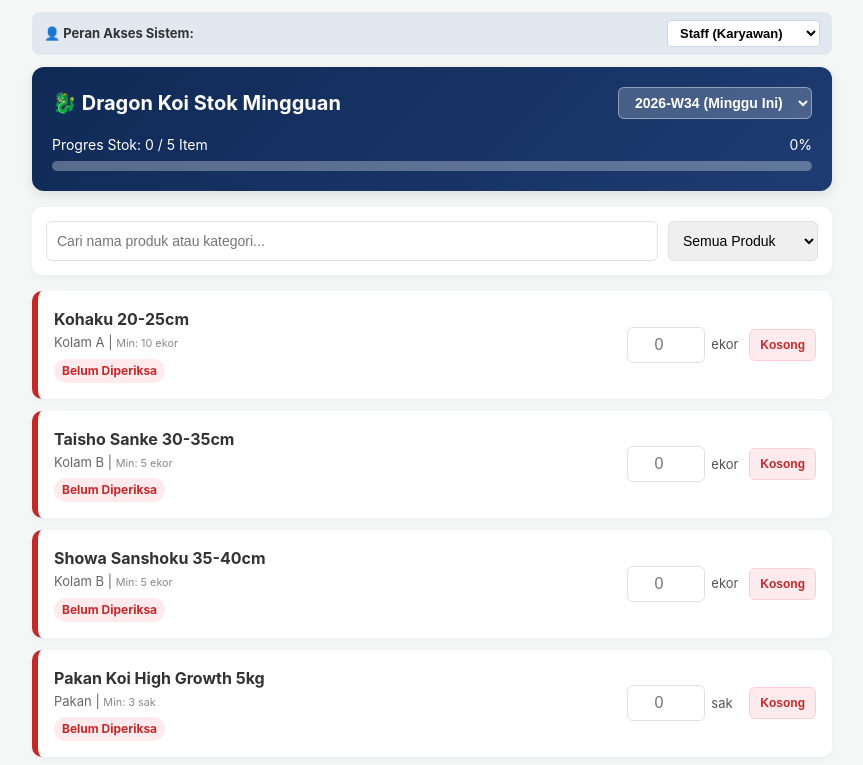
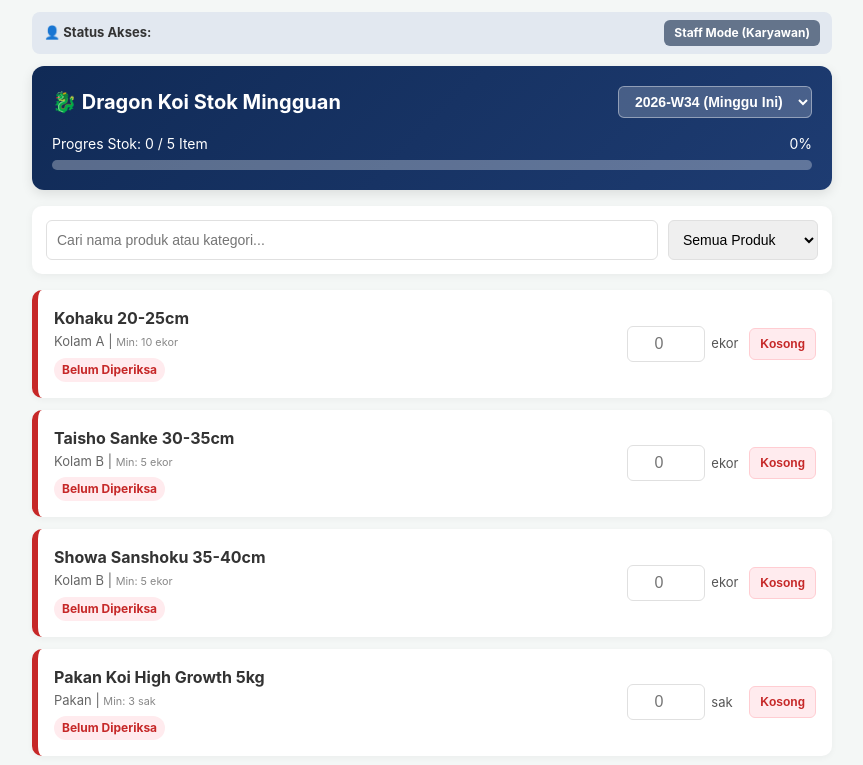
Before and after one commit to JohanDragon/Dragon-Stok-Toko-Mingguan, a plain HTML site: page index.html in a window 1280 px wide. Shown: the top 765 px of the page, without its empty margins (208-1071 px from the left). Drawn offline with Linux system fonts and the light colour scheme.

Commit message:
Add files via upload

```diff
--- a/index.html
+++ b/index.html
@@ -35,7 +35,7 @@
         margin: 0 auto;
     }
 
-    /* Top Bar Role Selector */
+    /* Top Bar Status Info */
     .role-bar {
         display: flex;
         justify-content: space-between;
@@ -48,15 +48,16 @@
         font-weight: bold;
     }
 
-    .role-selector {
-        padding: 4px 8px;
-        border-radius: 4px;
-        border: 1px solid #cbd5e1;
-        background: white;
-        font-size: 13px;
+    .role-badge {
+        padding: 4px 10px;
+        border-radius: 6px;
+        font-size: 12px;
         font-weight: bold;
-        cursor: pointer;
+        color: white;
     }
+
+    .badge-admin-role { background: #0284c7; }
+    .badge-staff-role { background: #64748b; }
 
     /* Header & Progress Bar */
     .header-card {
@@ -334,6 +335,7 @@
         text-align: center;
     }
 
+    /* Role Visibility Control */
     .admin-only {
         display: none !important;
     }
@@ -350,13 +352,10 @@
 <body>
 
 <div class="container">
-    <!-- Role Switcher -->
+    <!-- Role Bar -->
     <div class="role-bar">
-        <span>👤 Peran Akses Sistem:</span>
-        <select id="roleSelect" class="role-selector" onchange="switchRole()">
-            <option value="staff">Staff (Karyawan)</option>
-            <option value="admin">Admin (Pengelola)</option>
-        </select>
+        <span>👤 Status Akses:</span>
+        <span id="roleBadge" class="role-badge">Staff Mode</span>
     </div>
 
     <!-- Header -->
@@ -439,9 +438,26 @@
         { id: '105', name: 'Obat Karantina / Bakterisida 1L', category: 'Obat & Vitamin', unit: 'botol', minAlert: 2 }
     ];
 
-    let currentRole = localStorage.getItem('dragonkoi_role') || 'staff';
+    let isAdmin = false;
     let products = JSON.parse(localStorage.getItem('dragonkoi_products')) || defaultProducts;
     let inventoryData = JSON.parse(localStorage.getItem('dragonkoi_inventory_records')) || {};
+
+    function checkRoleFromURL() {
+        const urlParams = new URLSearchParams(window.location.search);
+        const role = urlParams.get('role');
+        isAdmin = (role === 'admin');
+
+        const roleBadge = document.getElementById('roleBadge');
+        if (isAdmin) {
+            document.body.classList.add('admin-mode');
+            roleBadge.textContent = 'Admin Mode (Pengelola)';
+            roleBadge.className = 'role-badge badge-admin-role';
+        } else {
+            document.body.classList.remove('admin-mode');
+            roleBadge.textContent = 'Staff Mode (Karyawan)';
+            roleBadge.className = 'role-badge badge-staff-role';
+        }
+    }
 
     function getWeekIdentifier(d = new Date()) {
         const date = new Date(d.getTime());
@@ -455,26 +471,10 @@
     let currentWeek = getWeekIdentifier();
 
     function init() {
-        document.getElementById('roleSelect').value = currentRole;
-        applyRoleClass();
+        checkRoleFromURL();
         saveProducts();
         setupWeekOptions();
         renderList();
-    }
-
-    function switchRole() {
-        currentRole = document.getElementById('roleSelect').value;
-        localStorage.setItem('dragonkoi_role', currentRole);
-        applyRoleClass();
-        renderList();
-    }
-
-    function applyRoleClass() {
-        if (currentRole === 'admin') {
-            document.body.classList.add('admin-mode');
-        } else {
-            document.body.classList.remove('admin-mode');
-        }
     }
 
     function saveProducts() {
@@ -589,6 +589,7 @@
     }
 
     function resetCurrentWeek() {
+        if (!isAdmin) return;
         if (confirm(`Apakah Anda yakin ingin menghapus semua catatan stok untuk [${currentWeek}]?`)) {
             inventoryData[currentWeek] = {};
             saveInventory();
@@ -597,6 +598,7 @@
     }
 
     function openAddModal() {
+        if (!isAdmin) return;
         document.getElementById('modalTitle').textContent = 'Tambah Item Baru';
         document.getElementById('editProductId').value = '';
         document.getElementById('prodName').value = '';
@@ -608,6 +610,7 @@
     }
 
     function openEditModal(id) {
+        if (!isAdmin) return;
         const prod = products.find(p => p.id === id);
         if (!prod) return;
 
@@ -626,6 +629,7 @@
     }
 
     function saveProduct() {
+        if (!isAdmin) return;
         const id = document.getElementById('editProductId').value;
         const name = document.getElementById('prodName').value.trim();
         const category = document.getElementById('prodCategory').value.trim();
@@ -656,6 +660,7 @@
     }
 
     function deleteProduct() {
+        if (!isAdmin) return;
         const id = document.getElementById('editProductId').value;
         if (!id) return;
 
```
